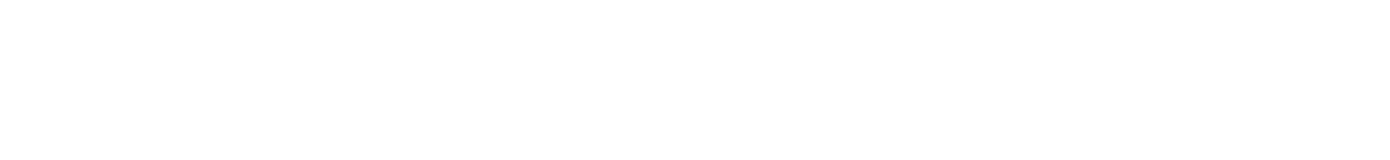
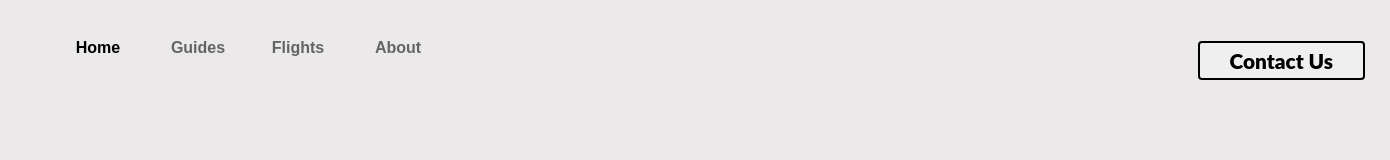
Before and after one commit to pechenco/project-page, a plain HTML site: page index.html in a window 1280 px wide. Shown: the whole page, 1390 px wide, since content can reach past the window. Drawn offline with Linux system fonts and the light colour scheme.

Commit message:
first commit

```diff
--- a/css/style.css
+++ b/css/style.css
@@ -0,0 +1,64 @@
+body {
+    font-family: Arial, Helvetica, sans-serif;
+    font-size: 100%;
+    background-color: #ebe9e9;
+}
+
+.ul {
+    margin: 0;
+    padding: 0;
+}
+
+ul li {
+    list-style-type: none;
+}
+
+a {
+    text-decoration: none;
+}
+
+.group_1 {
+    width: 1382px;
+    height: 846px;
+    margin: 0 auto;
+}
+
+.page-navigation {
+    border-color: #101010;
+    background-color: #ebe9e9;
+    min-height: 64px;
+}
+
+.page-navigation li {
+    float: left;
+    width: 100px;
+}
+
+.style_header {
+    display: block;
+    color: #646467;
+    line-height: 4em;
+    font-weight: bold;
+    text-align: center;
+}
+
+.change_color {
+    display: block;
+    color: black;
+    line-height: 4em;
+    font-weight: bold;
+    text-align: center;
+}
+
+.login {
+    margin: 25px;
+    font-family: 'Lato';
+    font-style: normal;
+    font-weight: 900;
+    font-size: 20.8333px;
+    line-height: 25px;
+    float: right;
+    border: 2.5px solid black;
+    border-radius: 4px;
+    padding: 5px 30px;
+}
--- a/index.html
+++ b/index.html
@@ -5,7 +5,25 @@
     <meta http-equiv="X-UA-Compatible" content="IE=edge" />
     <meta name="viewport" content="width=device-width, initial-scale=1.0" />
     <link rel="stylesheet" href="css/style.css" />
-    <title>Document</title>
+    <title>Project monday</title>
   </head>
-  <body></body>
+  <body>
+    <div>
+      <nav class="page-navigation">
+        <div class="group_1">
+          <ul class="color">
+            <li><a href="#" class="change_color">Home</a></li>
+            <li><a href="#" class="style_header">Guides</a></li>
+            <li><a href="#" class="style_header">Flights</a></li>
+            <li><a href="#" class="style_header">About</a></li>
+          </ul>
+          <button class="login">Contact Us</button>
+        </div>
+      </nav>
+      <!-- nav end -->
+      <div></div>
+      <!-- main section end -->
+    </div>
+    <!-- First title -->
+  </body>
 </html>
```
Also changed, not shown: img/first_img.jpg (added).
